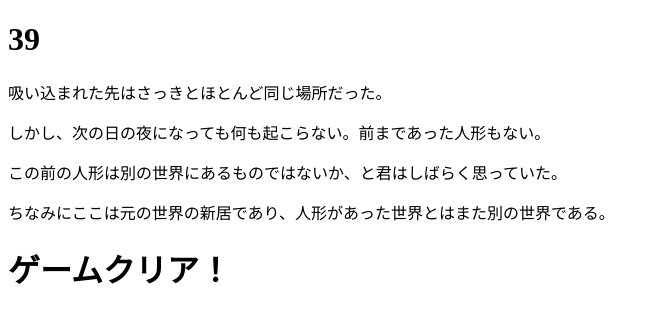
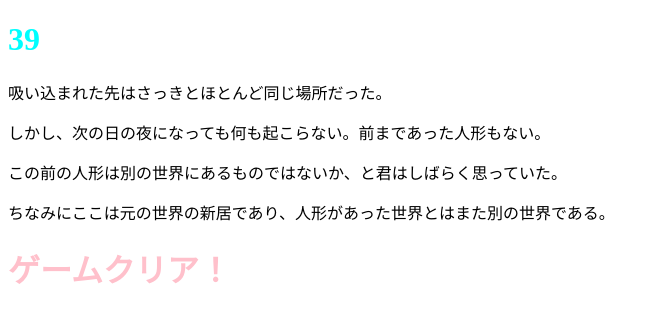
Before and after one commit to Yuto0911/kadai-game, a plain HTML site: page game139.html in a window 1280 px wide. Shown: the whole page, without its empty margins (0-659 px from the left). Drawn offline with Linux system fonts and the light colour scheme.

Commit message:
Update game139.html

```diff
--- a/game139.html
+++ b/game139.html
@@ -3,7 +3,7 @@
 <head>
   <meta charset="UTF-8">
   <title>祐斗の挑戦状・39</title>
-  <link rel="stylesheet" href="gamestyle2.css">
+  <link rel="stylesheet" href="Gstyle3.css">
 </head>
 <body>
     <dl>
```
